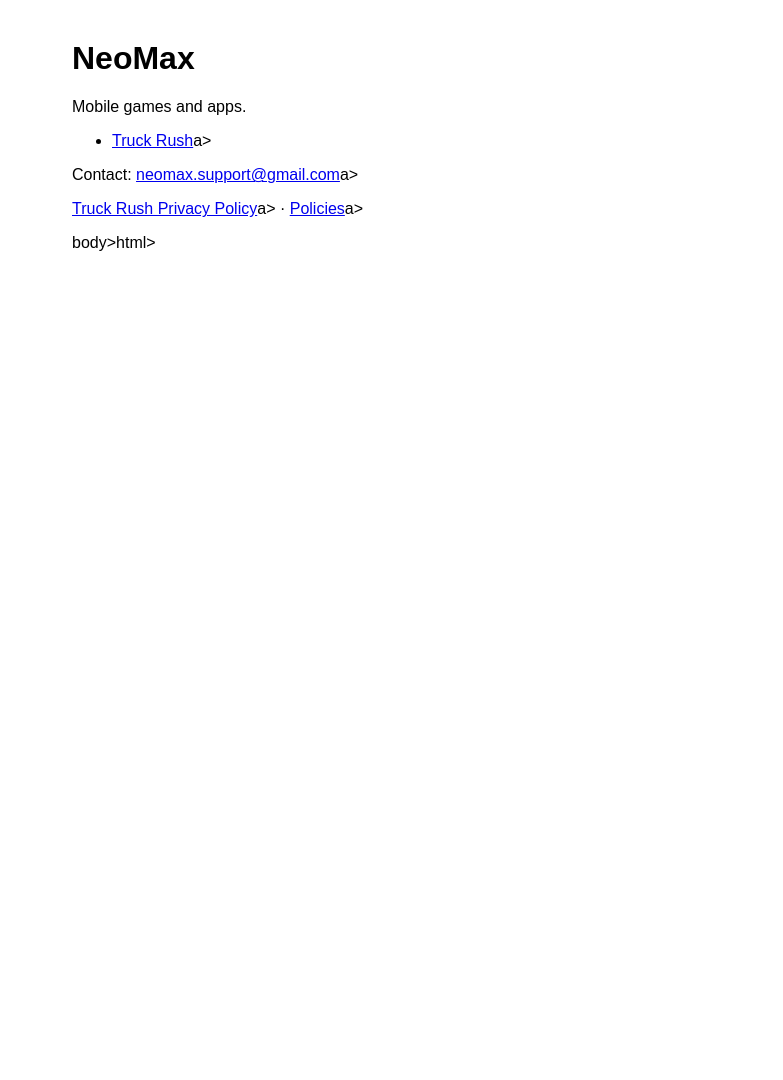
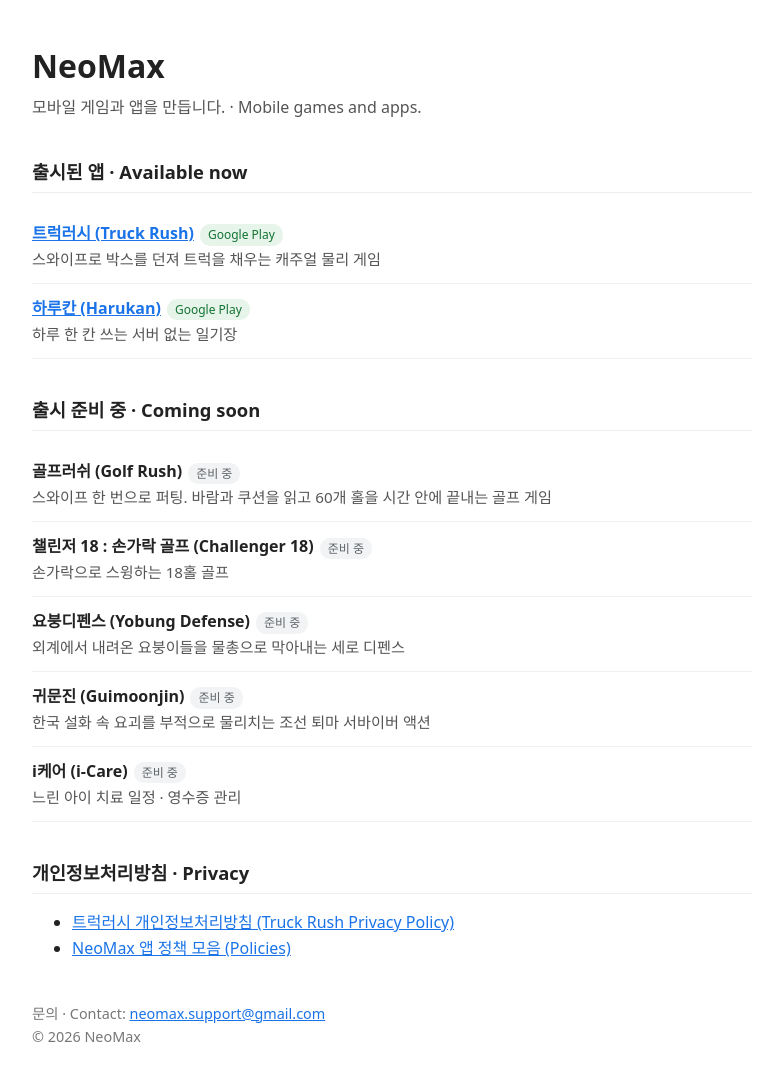
Before and after one commit to devk770319-ui/devk770319-ui.github.io, a plain HTML site: page index.html in a window 1280 px wide. Shown: the whole page, without its empty margins (248-1031 px from the left). Before the commit the page ends 800 px from the top, so only its background shows below. Drawn offline with Linux system fonts and the light colour scheme.

Commit message:
NeoMax 소개 페이지: 하루칸·제작 중인 앱 추가, 깨진 태그 수정

```diff
--- a/index.html
+++ b/index.html
@@ -1,2 +1,75 @@
-<!doctype html><html lang="ko"><head><meta charset="utf-8"><meta name="viewport" content="width=device-width,initial-scale=1"><title>NeoMax</title></head><body style="font-family:sans-serif;max-width:640px;margin:40px auto;padding:0 16px"><h1>NeoMax</h1><p>Mobile games and apps.</p><ul><li><a href="https://play.google.com/store/apps/details?id=com.neomax.truckrush">Truck Rush</a>a></li></ul><p>Contact: <a href="mailto:neomax.support@gmail.com">neomax.support@gmail.com</a>a></p><p><a href="/truckrush-privacy/">Truck Rush Privacy Policy</a>a> · <a href="/neomax-policies/">Policies</a>a></p></body>body></html>html>
-</p></p></li></ul></p></h1></title></head>
+<!doctype html>
+<html lang="ko">
+<head>
+<meta charset="utf-8">
+<meta name="viewport" content="width=device-width,initial-scale=1">
+<title>NeoMax — 모바일 게임 · 앱</title>
+<meta name="description" content="NeoMax 가 만드는 모바일 게임과 앱. 트럭러시, 하루칸, 골프러쉬, 챌린저 18, 요붕디펜스, 귀문진, i케어.">
+<style>
+  body{font-family:system-ui,-apple-system,"Apple SD Gothic Neo","Malgun Gothic",sans-serif;max-width:720px;margin:40px auto;padding:0 16px;color:#222;line-height:1.6}
+  h1{margin-bottom:4px}
+  .lead{color:#555;margin-top:0}
+  h2{margin-top:36px;border-bottom:1px solid #eee;padding-bottom:6px;font-size:1.15em}
+  ul.apps{list-style:none;padding:0}
+  ul.apps li{padding:12px 0;border-bottom:1px solid #f2f2f2}
+  .name{font-weight:600}
+  .desc{color:#555;font-size:.95em}
+  .badge{display:inline-block;font-size:.75em;padding:1px 8px;border-radius:10px;margin-left:6px;vertical-align:middle}
+  .live{background:#e6f4ea;color:#137333}
+  .soon{background:#f1f3f4;color:#5f6368}
+  a{color:#1a73e8}
+  footer{margin-top:40px;color:#777;font-size:.9em}
+</style>
+</head>
+<body>
+<h1>NeoMax</h1>
+<p class="lead">모바일 게임과 앱을 만듭니다. · Mobile games and apps.</p>
+
+<h2>출시된 앱 · Available now</h2>
+<ul class="apps">
+  <li>
+    <span class="name"><a href="https://play.google.com/store/apps/details?id=com.neomax.truckrush">트럭러시 (Truck Rush)</a></span><span class="badge live">Google Play</span>
+    <div class="desc">스와이프로 박스를 던져 트럭을 채우는 캐주얼 물리 게임</div>
+  </li>
+  <li>
+    <span class="name"><a href="https://play.google.com/store/apps/details?id=app.harukan.diary">하루칸 (Harukan)</a></span><span class="badge live">Google Play</span>
+    <div class="desc">하루 한 칸 쓰는 서버 없는 일기장</div>
+  </li>
+</ul>
+
+<h2>출시 준비 중 · Coming soon</h2>
+<ul class="apps">
+  <li>
+    <span class="name">골프러쉬 (Golf Rush)</span><span class="badge soon">준비 중</span>
+    <div class="desc">스와이프 한 번으로 퍼팅. 바람과 쿠션을 읽고 60개 홀을 시간 안에 끝내는 골프 게임</div>
+  </li>
+  <li>
+    <span class="name">챌린저 18 : 손가락 골프 (Challenger 18)</span><span class="badge soon">준비 중</span>
+    <div class="desc">손가락으로 스윙하는 18홀 골프</div>
+  </li>
+  <li>
+    <span class="name">요붕디펜스 (Yobung Defense)</span><span class="badge soon">준비 중</span>
+    <div class="desc">외계에서 내려온 요붕이들을 물총으로 막아내는 세로 디펜스</div>
+  </li>
+  <li>
+    <span class="name">귀문진 (Guimoonjin)</span><span class="badge soon">준비 중</span>
+    <div class="desc">한국 설화 속 요괴를 부적으로 물리치는 조선 퇴마 서바이버 액션</div>
+  </li>
+  <li>
+    <span class="name">i케어 (i-Care)</span><span class="badge soon">준비 중</span>
+    <div class="desc">느린 아이 치료 일정 · 영수증 관리</div>
+  </li>
+</ul>
+
+<h2>개인정보처리방침 · Privacy</h2>
+<ul>
+  <li><a href="/truckrush-privacy/">트럭러시 개인정보처리방침 (Truck Rush Privacy Policy)</a></li>
+  <li><a href="/neomax-policies/">NeoMax 앱 정책 모음 (Policies)</a></li>
+</ul>
+
+<footer>
+  문의 · Contact: <a href="mailto:neomax.support@gmail.com">neomax.support@gmail.com</a><br>
+  © 2026 NeoMax
+</footer>
+</body>
+</html>
```
